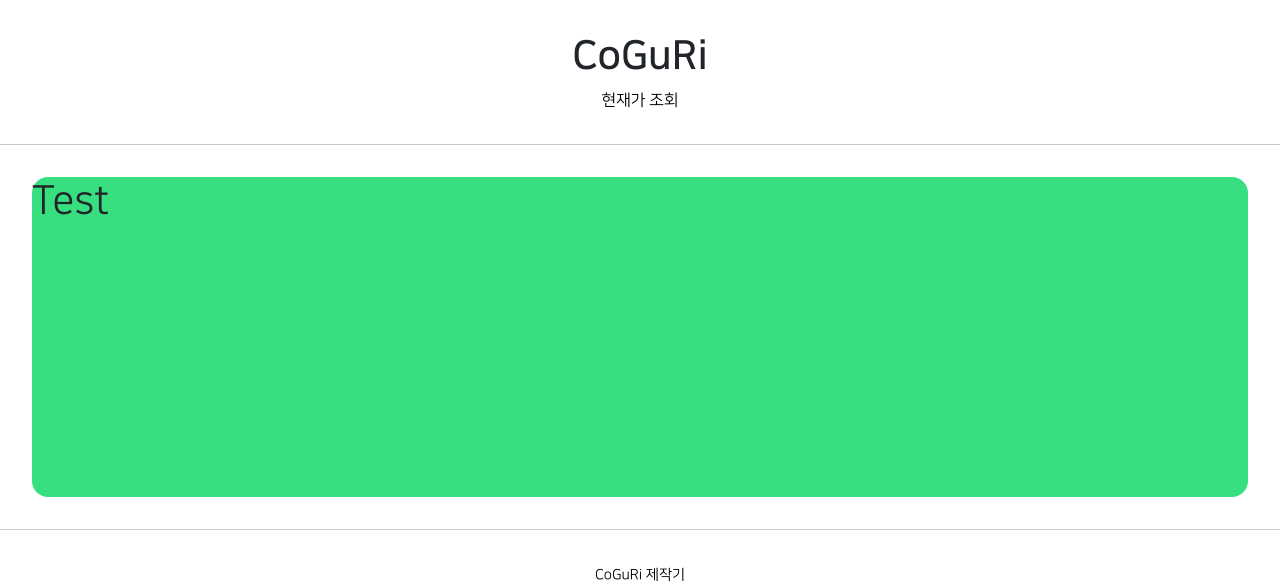
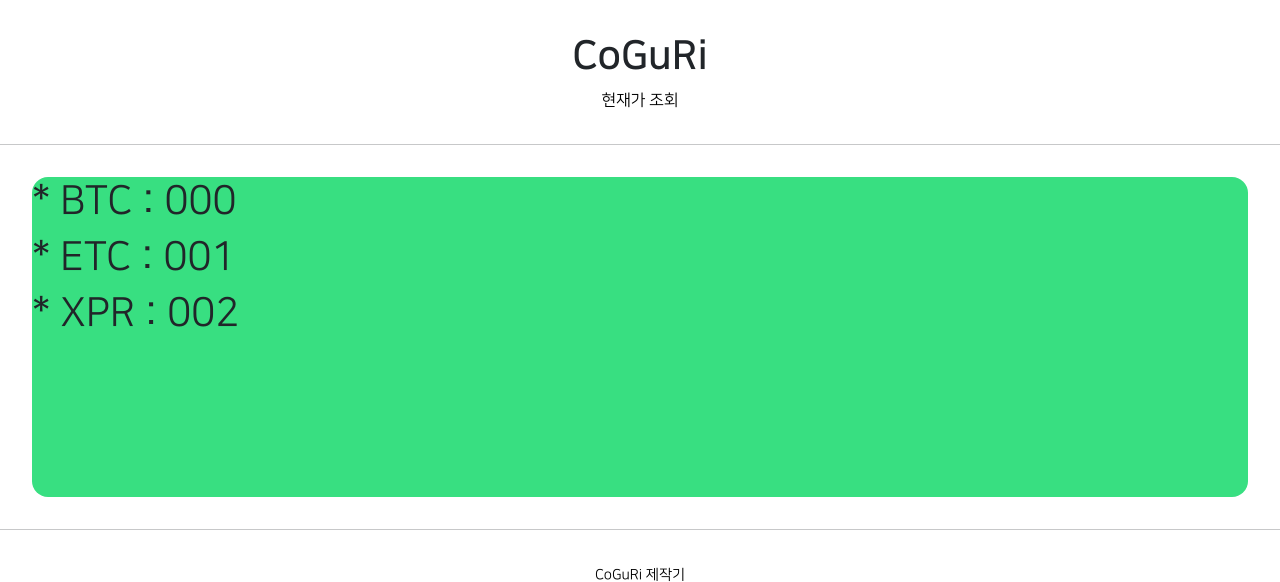
Before and after one commit to EasyCoding-7/MrCoGuRi, a Django app: page /currentprice/hello_world/ in a window 1280 px wide. Shown: the top 582 px of the page. Run offline with Django 4.2, Linux system fonts and the light colour scheme; some web fonts are replaced.

Commit message:
test code

```diff
--- a/currentpriceapp/templates/currentpriceapp/hello_world.html
+++ b/currentpriceapp/templates/currentpriceapp/hello_world.html
@@ -4,7 +4,13 @@
 
 <div class="hello_world">
     <h1>
-        Test
+        * BTC : 000
+    </h1>
+    <h1>
+        * ETC : 001
+    </h1>
+    <h1>
+        * XPR : 002
     </h1>
 </div>
 
```
